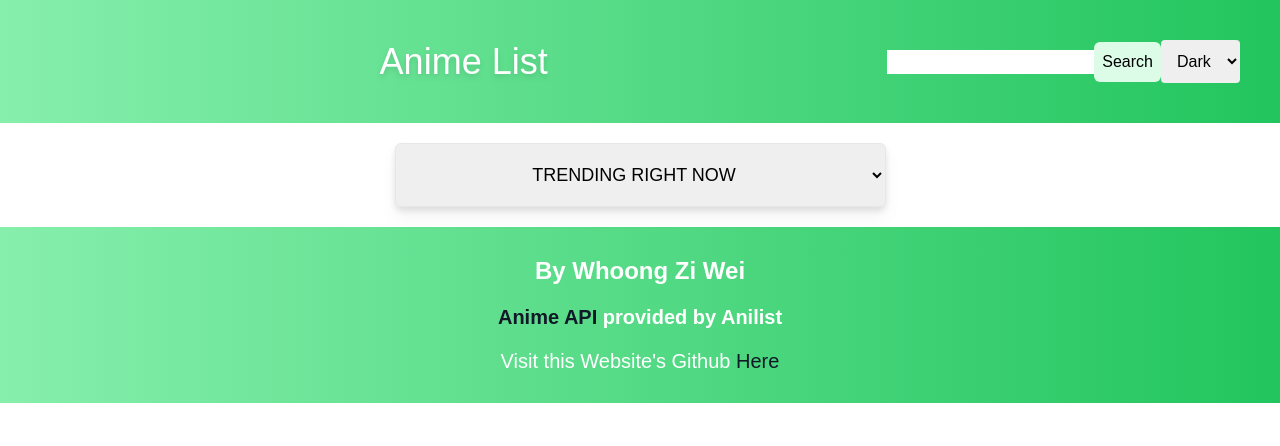
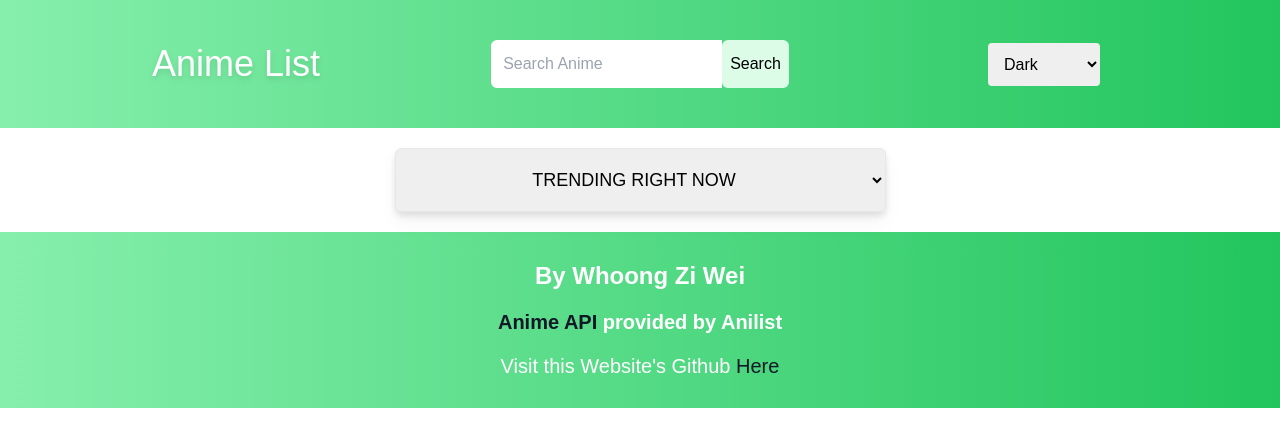
Before and after one commit to ziwei531/anime-list-website, a Next.js app: page / in a window 1280 px wide. Shown: the top 446 px of the page. Built offline with nearby package versions, Linux system fonts and the light colour scheme; no server answers.

Commit message:
Update navbar.js
centered now

```diff
--- a/components/navbar.js
+++ b/components/navbar.js
@@ -13,6 +13,11 @@ export default function Navbar(props) {
 	const handleSubmit = (e) => {
 		e.preventDefault();
 		props.search(searchRef.current);
+		const animeName = searchRef.current
+			.trim()
+			.replace(/\s+/g, "-")
+			.toLowerCase();
+		console.log(`"${animeName}"`);
 	};
 
 	const handleChange = (e) => {
@@ -39,10 +44,10 @@ export default function Navbar(props) {
 
 	return (
 		<>
-			<div
+			<nav
 				className={`${
 					visible ? "top-0" : ""
-				} sticky z-50 transition-all duration-150 ease-in-out flex p-10 justify-between items-center bg-slate-200 bg-gradient-to-r from-green-300 to-green-500 dark:from-gray-500 dark:to-gray-900`}
+				} sticky z-50 transition-all duration-150 ease-in-out p-10 grid place-content-center place-items-center grid-cols-1 text-center gap-3 md:grid-cols-3  bg-slate-200 bg-gradient-to-r from-green-300 to-green-500 dark:from-gray-500 dark:to-gray-900`}
 			>
 				{/* Logo */}
 				<h1 className="hover:drop-shadow-lg dark:hover:text-white sm:hover:text-5xl transition-all duration-150 ease-out sm:hover:ease-infont-semibold text-4xl text-white drop-shadow-md m-auto">
@@ -50,8 +55,13 @@ export default function Navbar(props) {
 				</h1>
 
 				{/* Search Bar */}
-				<form onSubmit={handleSubmit}>
-					<input onChange={handleChange} />
+				<form className="flex" onSubmit={handleSubmit}>
+					<input
+						className="p-3 rounded-l-md"
+						onChange={handleChange}
+						required
+						placeholder="Search Anime"
+					/>
 					<button
 						className="
 					dark:bg-gray-600 dark:border-slate-400 bg-green-100 border-green-800
@@ -65,7 +75,7 @@ export default function Navbar(props) {
 
 				{/* Theme Switcher */}
 				<select
-					className="p-3 cursor-pointer dark:hover:bg-cyan-600 rounded"
+					className="p-3 cursor-pointer w-28 dark:hover:bg-cyan-600 rounded"
 					value={theme}
 					onChange={(e) => setTheme(e.target.value)}
 				>
@@ -76,7 +86,7 @@ export default function Navbar(props) {
 						Light
 					</option>
 				</select>
-			</div>
+			</nav>
 		</>
 	);
 }
```
